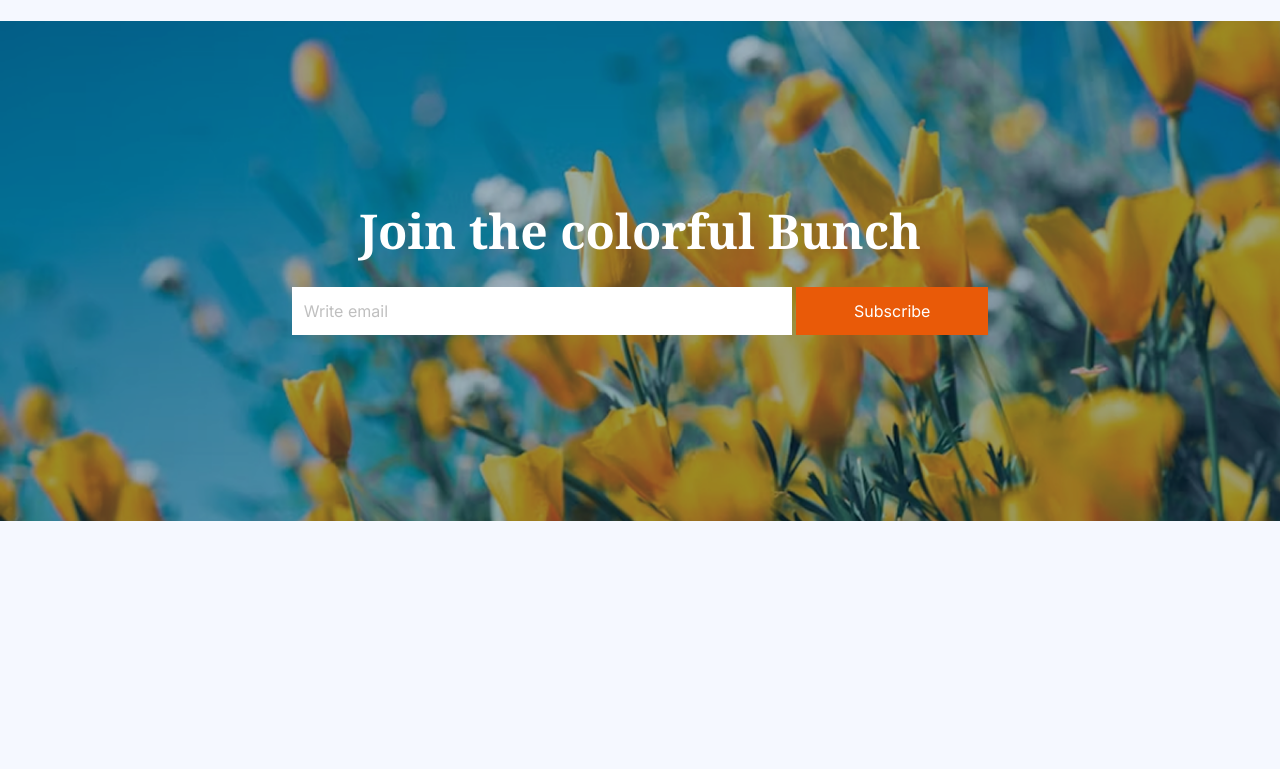
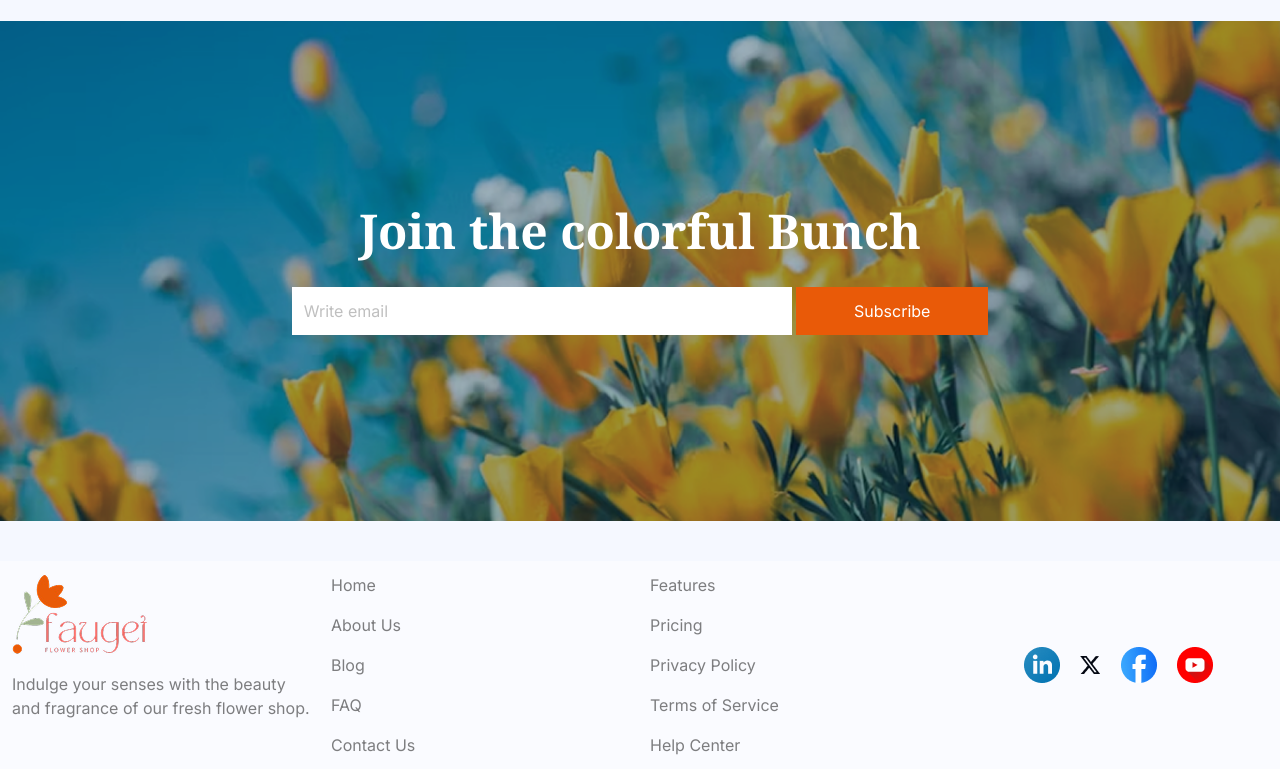
Before and after one commit to Moksina-Akter/Ph-Assignment-02, a plain HTML site: page index.html in a window 1280 px wide. Shown: the part 3280-4049 px from the top of the page. Before the commit the page ends 3801 px from the top, so only its background shows below. Drawn offline with nearby package versions, Linux system fonts and the light colour scheme.

Commit message:
footer add

```diff
--- a/index.html
+++ b/index.html
@@ -214,6 +214,39 @@
       </div>
     </section>
 
-    <footer></footer>
+    <footer class="inter max-w-7xl mx-auto container box-border mt-10 bg-[#FFFFFF80]">
+      <div class=" p-3 grid grid-cols-1 md:grid-cols-4 text-[#00000080] gap-5">
+         <div class="space-y-4">
+          <img src="./assets/logo.png" alt="">
+          <p>Indulge your senses with the beauty and fragrance of our fresh flower shop. </p>
+         </div>
+         <div>
+          <ul class="space-y-4">
+            <li>Home</li>
+            <li>About Us</li>
+            <li>Blog</li>
+            <li>FAQ</li>
+            <li>Contact Us</li>
+          </ul>
+         </div>
+
+         <div class="gap-0">
+          <ul class="space-y-4">
+            <li>Features</li>
+            <li>Pricing</li>
+            <li>Privacy Policy</li>
+            <li>Terms of Service</li>
+            <li>Help Center</li>
+          </ul>
+         </div>
+         <div class="flex md:justify-center items-center gap-5">
+          <img src="./assets/icon-linkedin.png" alt="">
+          <img src="./assets/icon-twitter.png" alt="">
+          <img src="./assets/icon-facebook.png" alt="">
+          <img src="./assets/icon-youtube.png" alt="">
+         </div>
+      </div>
+
+    </footer>
   </body>
 </html>
```
